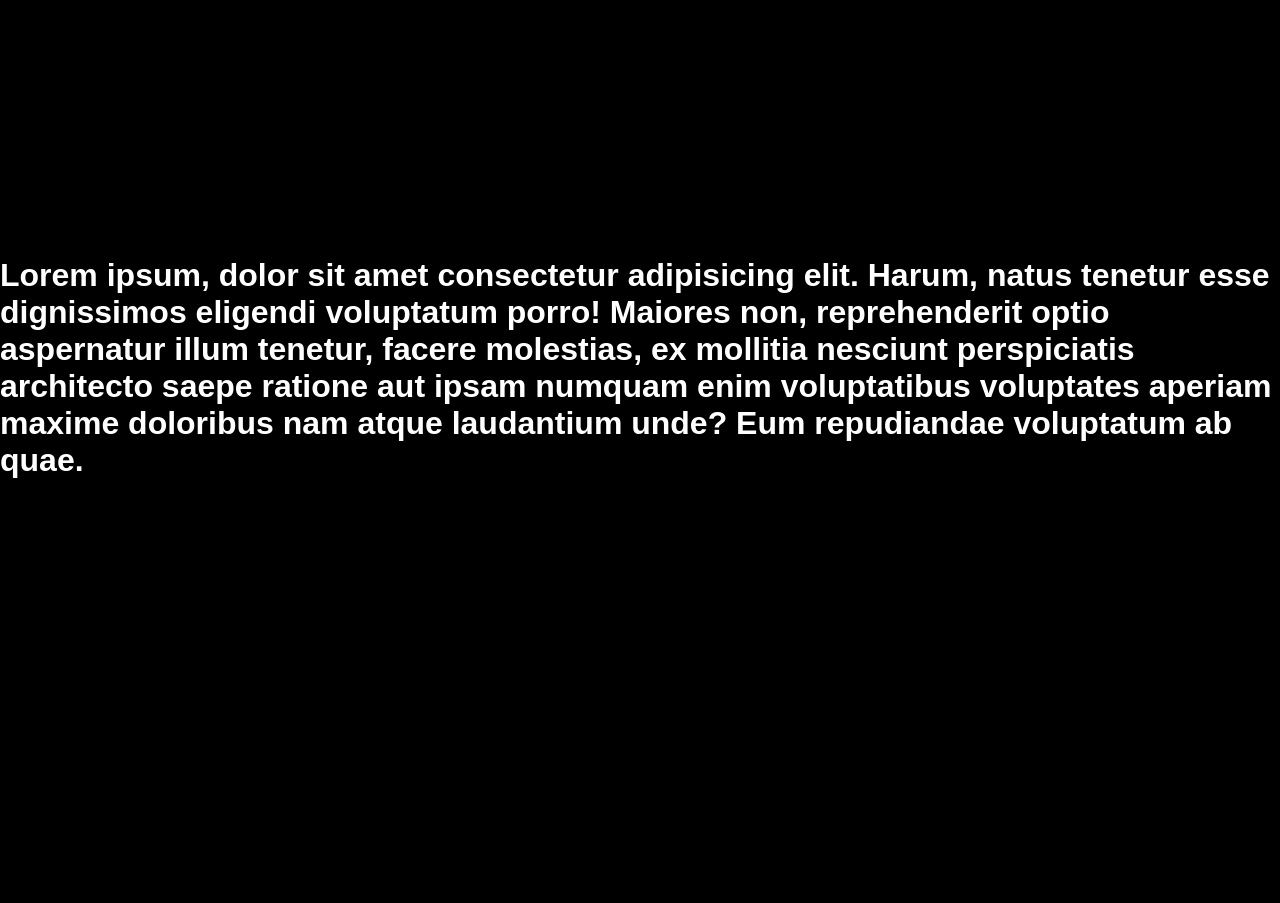
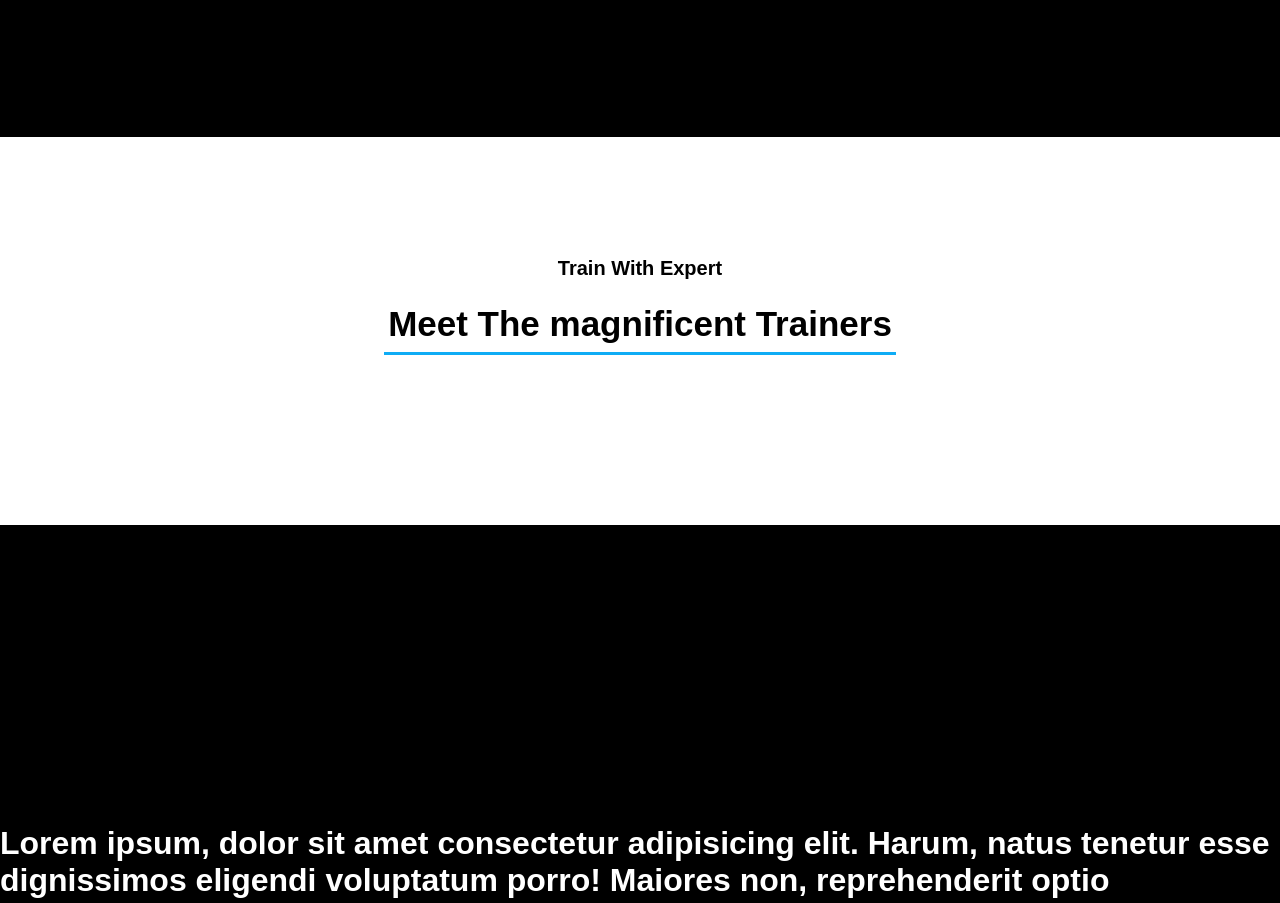
Before and after one commit to rasel-gannicus/Gym-Website-With-React-Firebase, a React (Create React App) app: page / in a window 1280 px wide. Shown: the part 2220-3123 px from the top of the page. Before the commit the page ends 2721 px from the top, so only its background shows below. Built offline with nearby package versions, Linux system fonts and the light colour scheme.

Commit message:
trainer section

```diff
--- a/src/App.js
+++ b/src/App.js
@@ -3,6 +3,7 @@ import './App.css';
 import Header from './Pages/Header/Header';
 import Features from './Pages/Features/Features';
 import About from './Pages/About/About';
+import Trainers from './Pages/Trainers/Trainers';
 
 function App() {
   return (
@@ -10,6 +11,7 @@ function App() {
       <Header></Header>
       <Features></Features>
       <About></About>
+      <Trainers></Trainers>
 
 
       <h1 style={{marginTop : '300px'}}>Lorem ipsum, dolor sit amet consectetur adipisicing elit. Harum, natus tenetur esse dignissimos eligendi voluptatum porro! Maiores non, reprehenderit optio aspernatur illum tenetur, facere molestias, ex mollitia nesciunt perspiciatis architecto saepe ratione aut ipsam numquam enim voluptatibus voluptates aperiam maxime doloribus nam atque laudantium unde? Eum repudiandae voluptatum ab quae.</h1>
--- a/src/Pages/Features/Features.css
+++ b/src/Pages/Features/Features.css
@@ -7,12 +7,12 @@
     text-align: center;
 }
 
-.feature-title h4 {
+.feature-title h4 , .trainer-header h4 {
     font-size: 20px;
     margin: 0;
 }
 
-.feature-title h1 {
+.feature-title h1, .trainer-header h1 {
     font-size: 35px;
     margin-bottom: 0;
 }
--- /dev/null
+++ b/src/Pages/Trainers/Trainers.css
@@ -0,0 +1,17 @@
+
+.trainer-div{
+    margin: 150px auto;
+    background: white;
+    color: black;
+    padding: 120px 10%;
+}
+
+.trainer-header{
+    text-align: center;
+}
+.trainer-header hr {
+    border: none;
+    border-top: 3px solid #0EACF5;
+    margin-bottom: 50px;
+    width: 50%;
+}
--- /dev/null
+++ b/src/Pages/Trainers/Trainers.js
@@ -0,0 +1,16 @@
+import React from 'react';
+import './Trainers.css';
+
+const Trainers = () => {
+    return (
+        <div className="trainer-div">
+            <div className="trainer-header">
+                <h4>Train With Expert</h4>
+                <h1>Meet The magnificent Trainers</h1>
+                <hr/>
+            </div>
+        </div>
+    );
+};
+
+export default Trainers;
```
